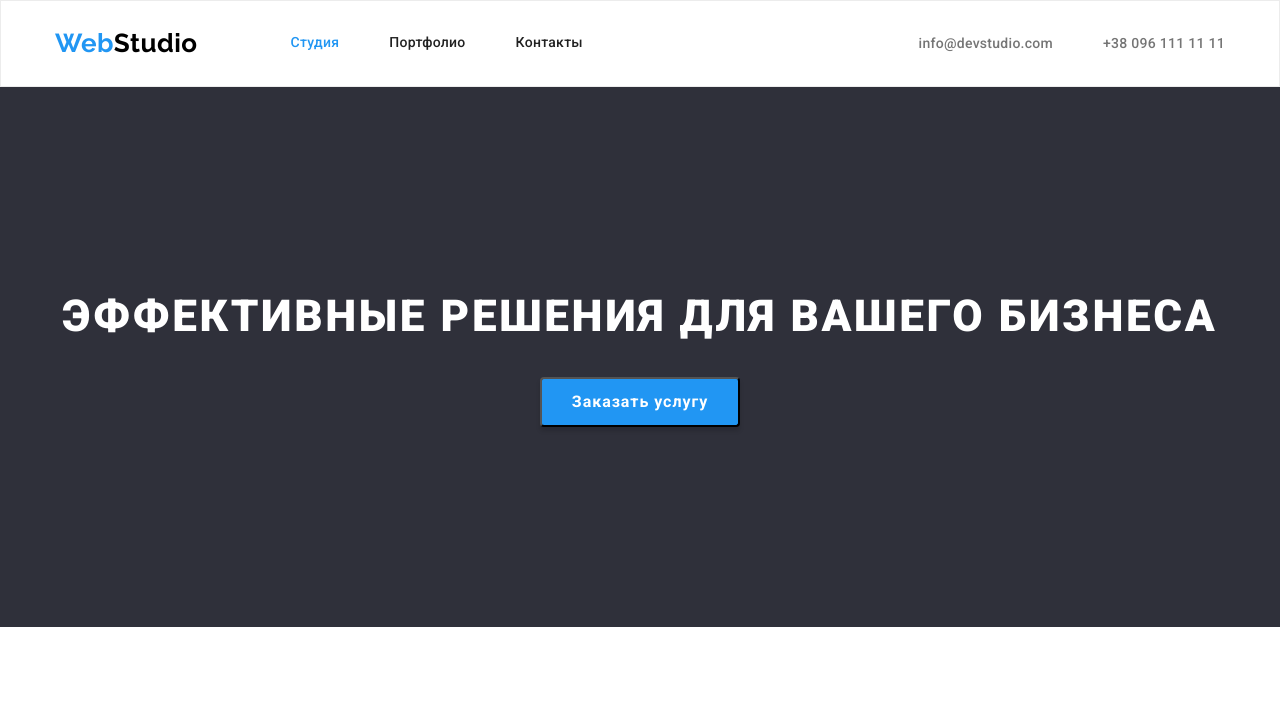
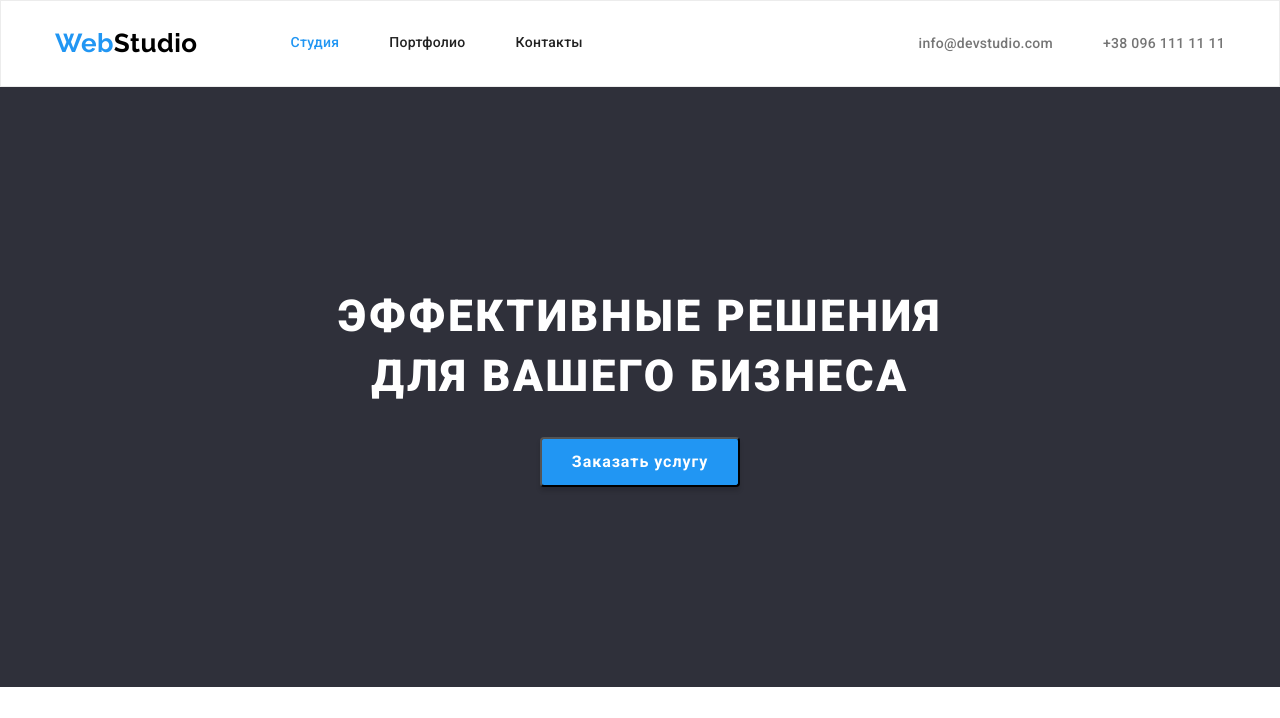
Before and after one commit to VitaliiShalamai/goit-markup-hw-03, a plain HTML site: page index.html in a window 1280 px wide. Shown: the top 718 px of the page. Drawn offline with nearby package versions, Linux system fonts and the light colour scheme.

Commit message:
Разбил текст в герое на 2 строки

```diff
--- a/css/styles.css
+++ b/css/styles.css
@@ -183,6 +183,8 @@ body{
 .hero {
     background-color: var(--fill-color);
     text-align: center;
+    align-items: center;
+    justify-items: center;
     padding-top: 200px;
     padding-bottom: 200px;
 }
@@ -190,6 +192,10 @@ body{
 .hero-title {
     margin-top: 0;
     margin-bottom: 30px;
+    margin-left: auto;
+    margin-right: auto;
+    max-width: 696px;
+
 
     color: var(--hero-text-color);
     font-weight: 900;
```
